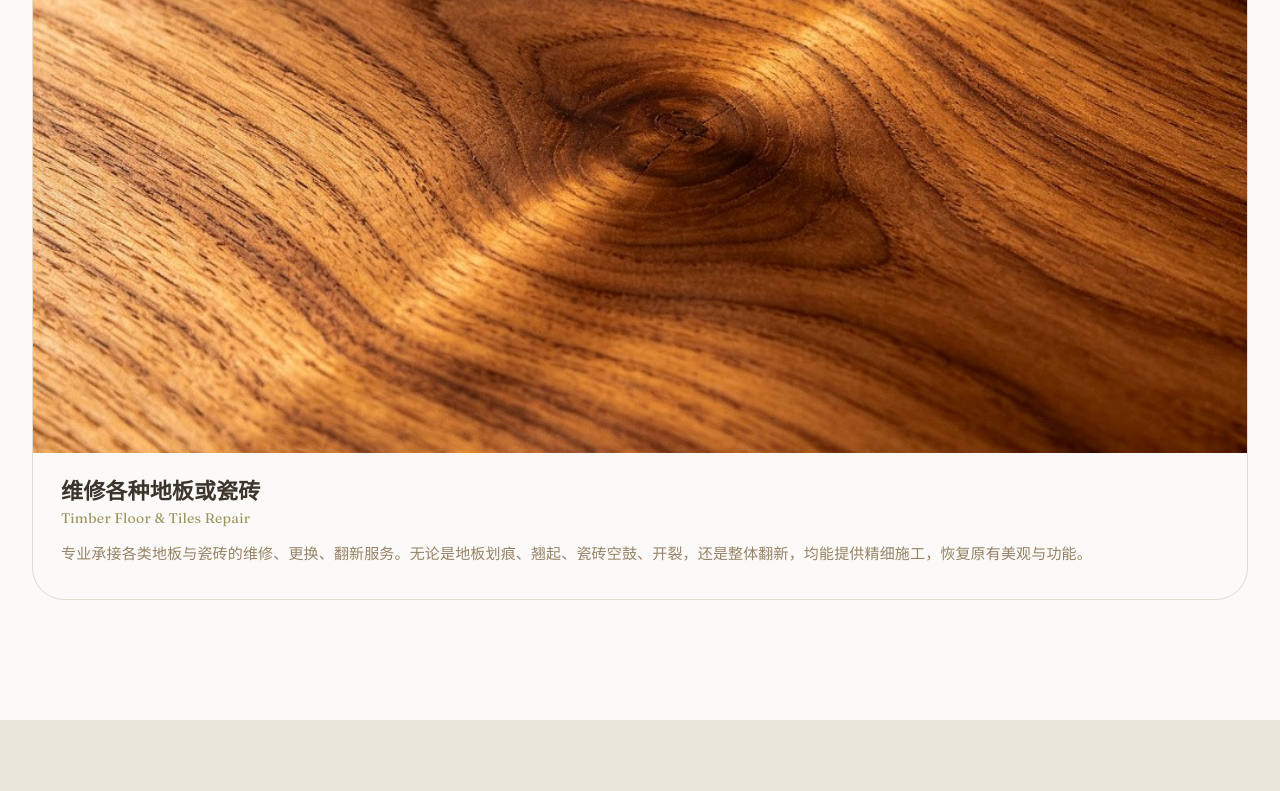
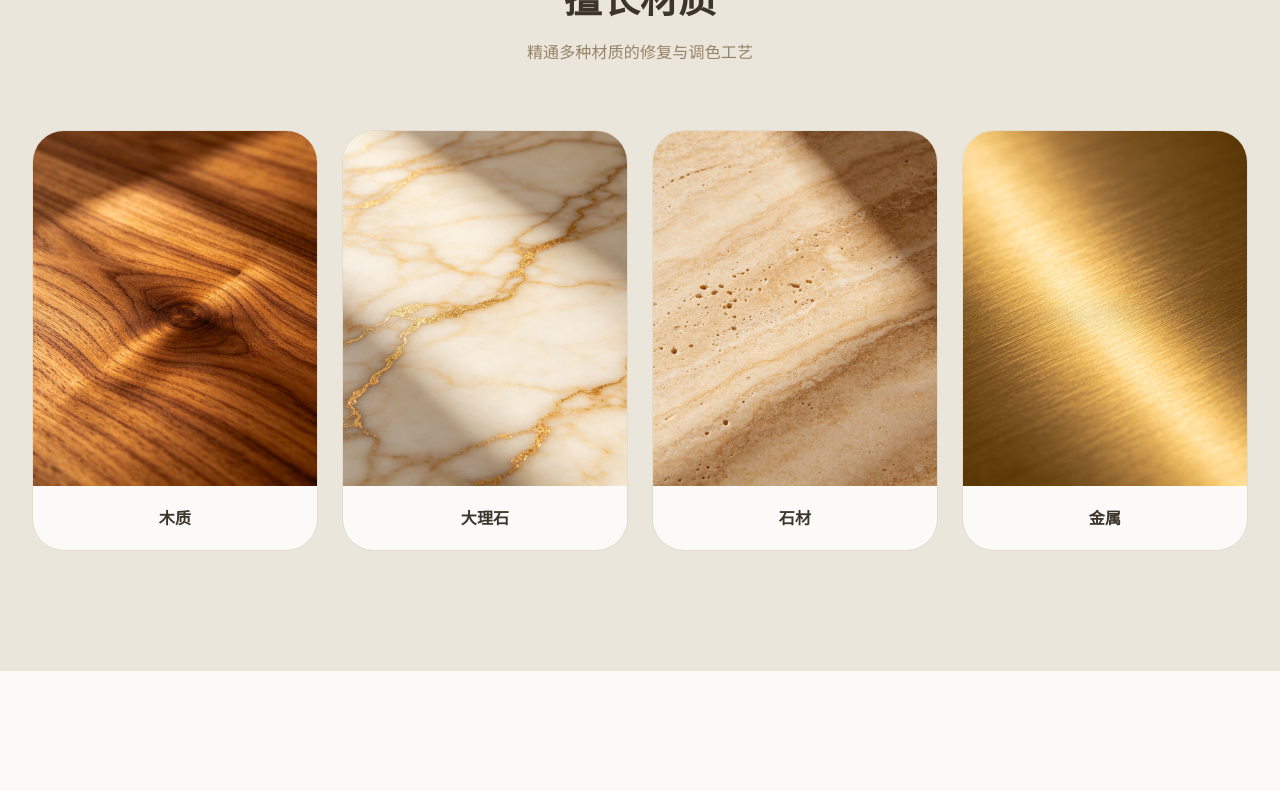
Before and after one commit to joelmz2801-code/jiangshan-workshop, a React (Vite) app: page / in a window 1280 px wide. Shown: the part 1733-2524 px from the top of the page. Built offline with nearby package versions, Linux system fonts and the light colour scheme.

Commit message:
feat: 删除维修各种地板或瓷砖服务卡片

```diff
--- a/src/data/content.ts
+++ b/src/data/content.ts
@@ -54,16 +54,6 @@ export const services: ServiceItem[] = [
     image: '/assets/service-color.jpg',
     imageAlt: '手工调色过程',
     colSpan: 5,
-  },
-  {
-    id: 'floor-tiles-repair',
-    title: '维修各种地板或瓷砖',
-    titleEn: 'Timber Floor & Tiles Repair',
-    description:
-      '专业承接各类地板与瓷砖的维修、更换、翻新服务。无论是地板划痕、翘起、瓷砖空鼓、开裂，还是整体翻新，均能提供精细施工，恢复原有美观与功能。',
-    image: '/assets/material-wood.jpg',
-    imageAlt: '地板与瓷砖维修',
-    colSpan: 12,
   },
 ];
 
```
